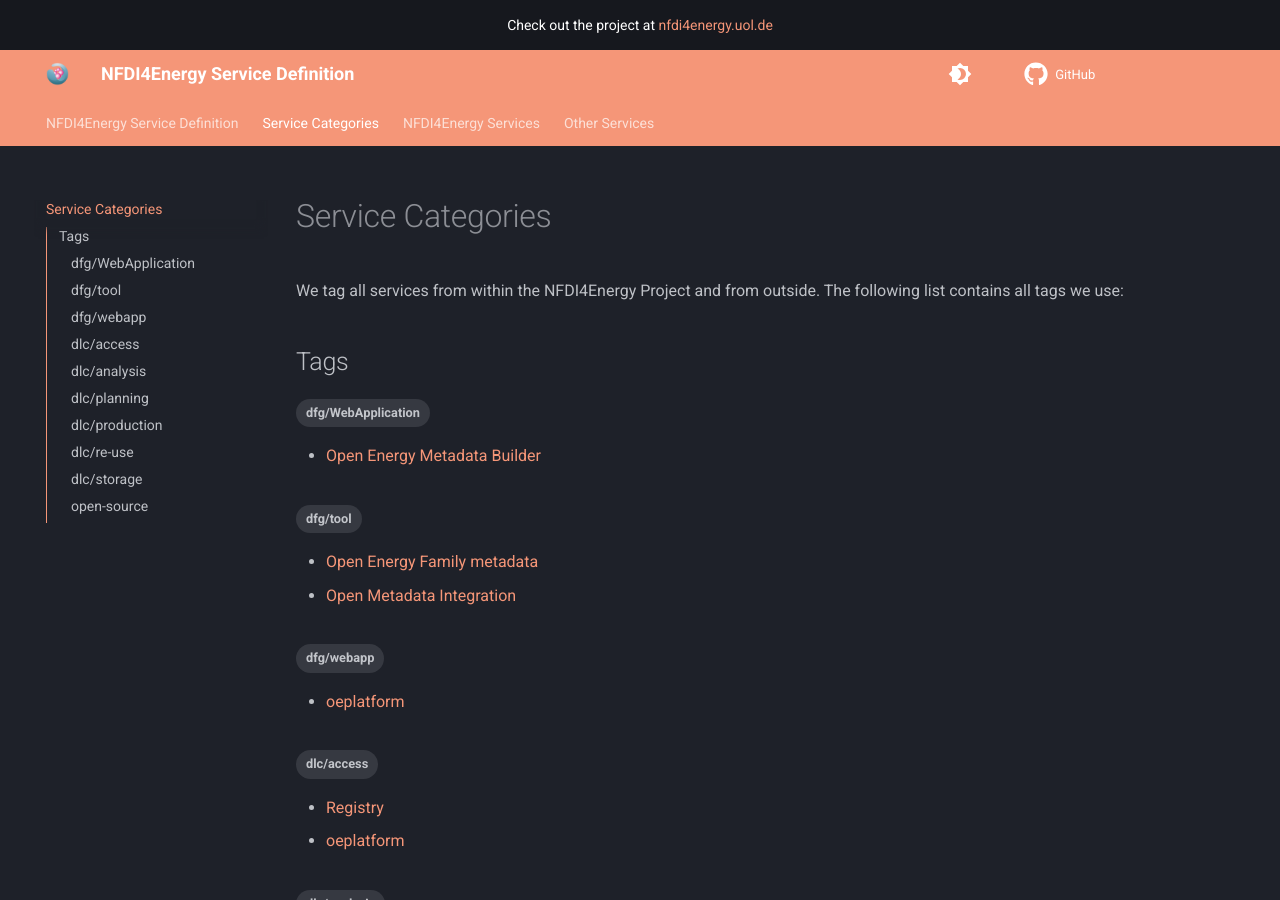
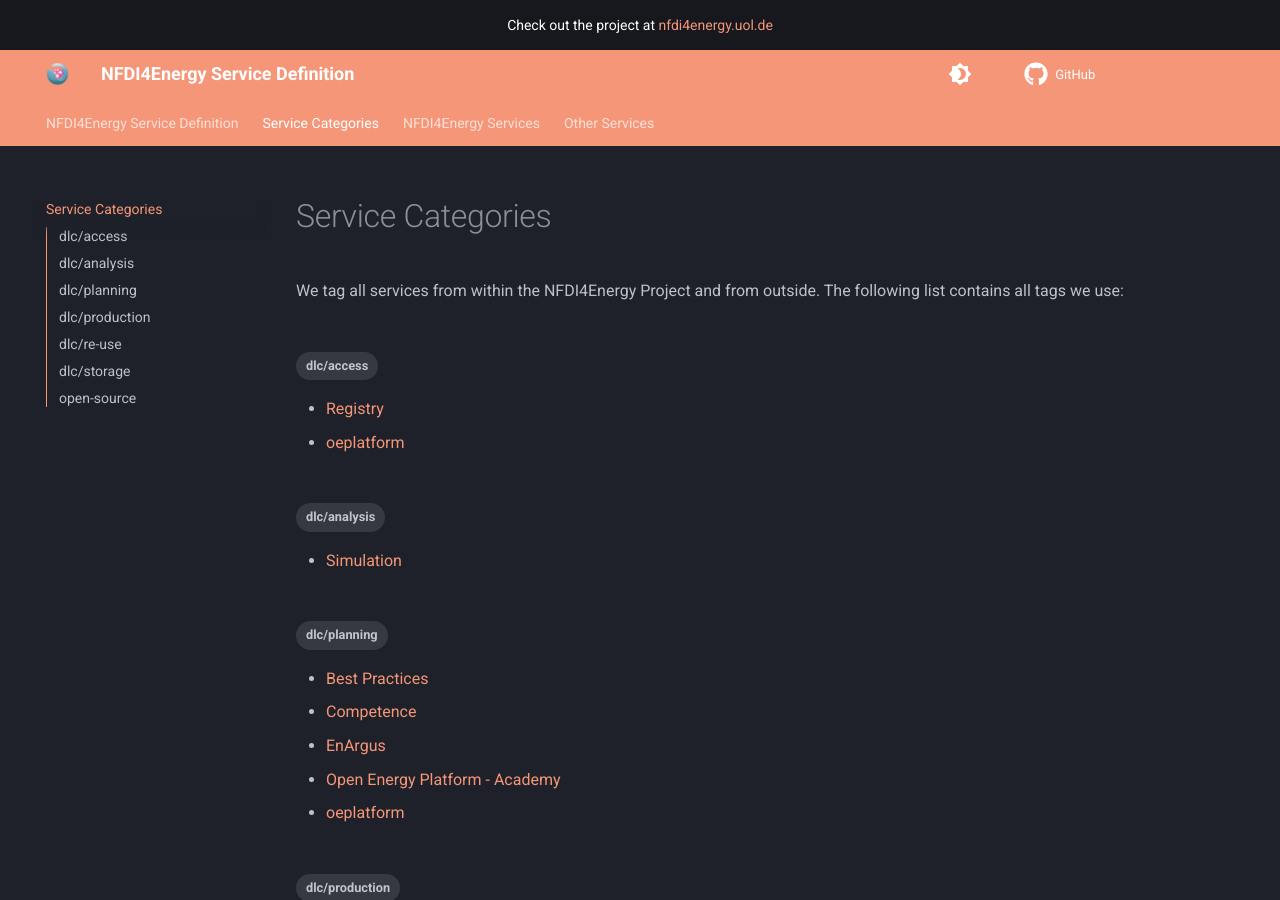
Before and after one commit to NFDI4Energy/service-portfolio, an MkDocs documentation site: the page built from docs/categories.md, in a window 1280 px wide and 900 px high. Built offline with MkDocs 1.6.1 and Material for MkDocs 9.7.7, drawn with Linux system fonts in a browser that asks for light colours; comment, search, counter and statistics services are not loaded.

Commit message:
Delete dfg tags

```diff
--- a/docs/Other Services/OEF/oemetadata-builder.md
+++ b/docs/Other Services/OEF/oemetadata-builder.md
@@ -3,7 +3,6 @@
 tags:
     - dlc/re-use
     - open-source
-    - dfg/WebApplication
 ---
 # Open Energy Metadata Builder
 
--- a/docs/Other Services/OEF/oemetadata.md
+++ b/docs/Other Services/OEF/oemetadata.md
@@ -3,7 +3,6 @@
 tags:
     - dlc/re-use
     - open-source
-    - dfg/tool
 ---
 # Open Energy Family metadata
 Contains metadata templates, examples and schemas
--- a/docs/Other Services/OEF/oeplatform.md
+++ b/docs/Other Services/OEF/oeplatform.md
@@ -5,7 +5,6 @@
     - dlc/access
     - dlc/re-use
     - open-source
-    - dfg/webapp
 ---
 # oeplatform
 Code of the Open Energy Platform (OEP) website. The OEP provides an interface to the Open Energy Family.
--- a/docs/Other Services/OEF/omi.md
+++ b/docs/Other Services/OEF/omi.md
@@ -3,7 +3,6 @@
 tags:
     - dlc/re-use
     - open-source
-    - dfg/tool
 ---
 # Open Metadata Integration
 A library to process and translate open energy metadata
--- a/docs/categories.md
+++ b/docs/categories.md
@@ -2,6 +2,5 @@
 
 We tag all services from within the NFDI4Energy Project and from outside. The following list contains all tags we use:
 
-## Tags
 
 <!-- material/tags -->
```
Also changed, not shown: docs/index.md (+1 -1 lines).
